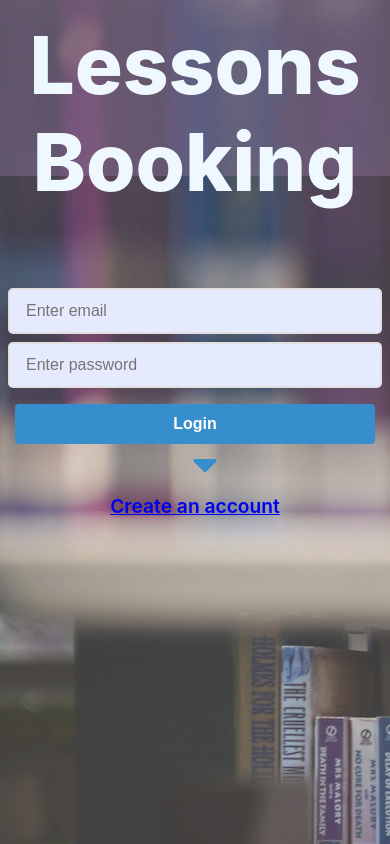
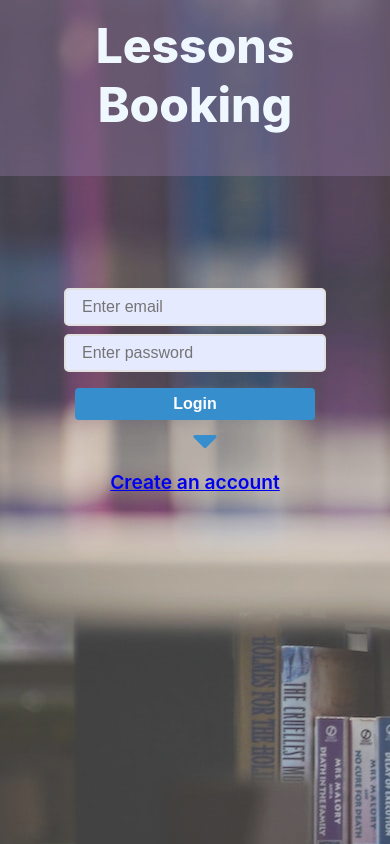
Before and after one commit to senichek/lesson-scheduler-front, a React (Create React App) app: page / in a window 390 px wide. Built offline with nearby package versions, Linux system fonts and the light colour scheme.

Commit message:
Added some of mobile style

```diff
--- a/src/components/lessonDetailsCard/style.scss
+++ b/src/components/lessonDetailsCard/style.scss
@@ -85,3 +85,9 @@
 .goback_btn:hover {
     cursor: pointer;
 }
+
+@media only screen and (max-width: 400px) {
+    .lessoncard {
+        min-width: 10rem;
+    }
+}
--- a/src/components/login/style.scss
+++ b/src/components/login/style.scss
@@ -101,3 +101,32 @@
     padding: 1rem 1rem;
     border-radius: 10px;
 }
+
+@media only screen and (max-width: 660px) {
+    .login {
+        &__header {
+            font-size: 3rem;
+        }
+
+        &__email_input, &__password_input, &__button {
+            width: 20rem;
+        }
+    }
+}
+
+@media only screen and (max-width: 400px) {
+    .login {
+
+        &__email_input, &__password_input, &__button {
+            width: 15rem;
+            height: 2rem;
+        }
+    }
+
+    .hardcoded_details {
+        &__admin, &__user {
+            height: 1.7rem;
+            font-size: 0.9rem;
+        }
+    }
+}
--- a/src/components/signUp/SignUp.js
+++ b/src/components/signUp/SignUp.js
@@ -2,7 +2,6 @@ import { Link, useNavigate } from "react-router-dom";
 import { useDispatch, useSelector } from 'react-redux';
 import { changeInputValue, signUp } from "../../store/actions";
 import { useEffect } from "react";
-import { toast } from 'react-toastify';
 import './style.scss';
 
 const SignUp = () => {
--- a/src/components/signUp/style.scss
+++ b/src/components/signUp/style.scss
@@ -48,3 +48,24 @@
         margin-top: 1rem;
     }
 }
+
+@media only screen and (max-width: 660px) {
+    .signup {
+        &__header {
+            font-size: 3rem;
+        }
+
+        &__name_input, &__email_input, &__password_input, &__button {
+            width: 20rem;
+        }
+    }
+}
+
+@media only screen and (max-width: 400px) {
+    .signup {
+
+        &__name_input, &__email_input, &__password_input, &__button {
+            width: 15rem;
+        }
+    }
+}
--- a/src/components/timeSlotList/style.scss
+++ b/src/components/timeSlotList/style.scss
@@ -10,3 +10,10 @@
     margin-top: 2rem;
     flex-wrap: wrap;
 }
+
+@media only screen and (max-width: 400px) {
+    .timeslot_container {
+        max-height: 300px;
+        overflow-y: scroll;
+    }
+}
```
